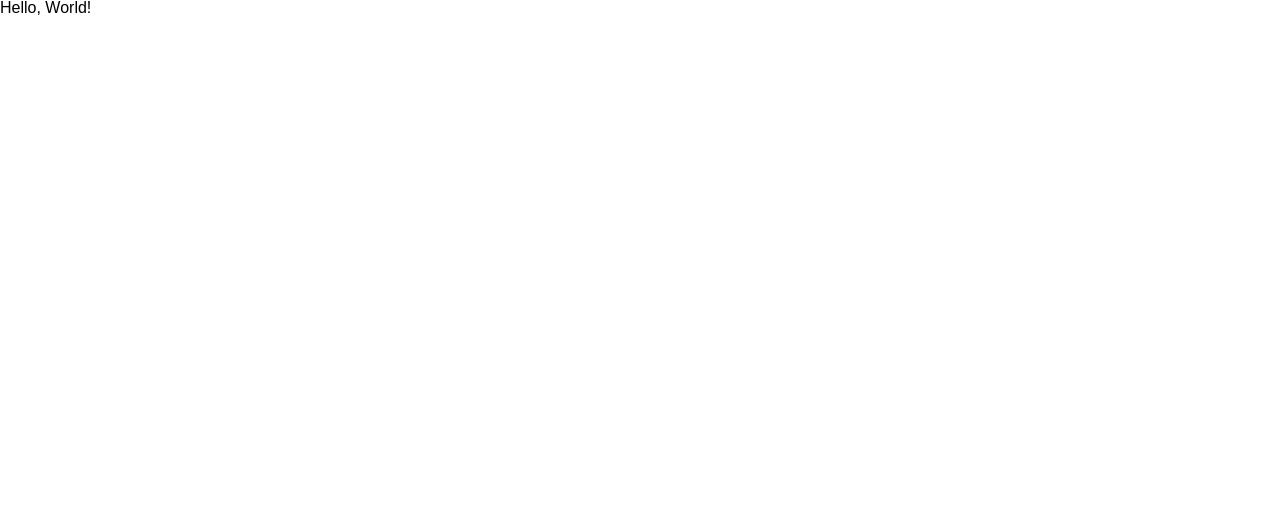
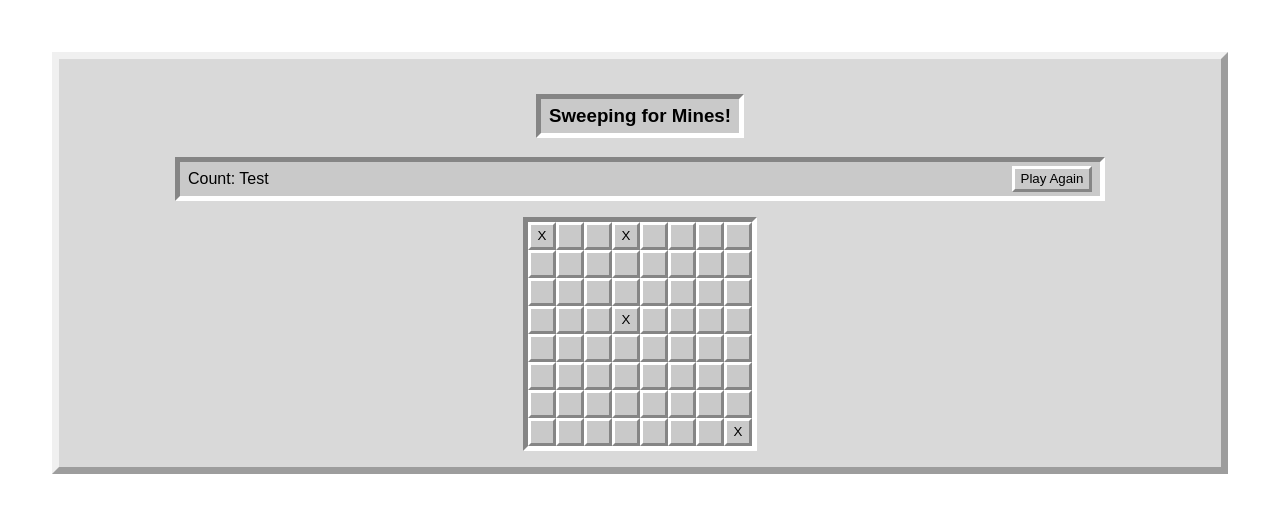
Before and after one commit to bradygrapentine/minesweeper, a React (Create React App) app: page / in a window 1280 px wide. Shown: the top 512 px of the page. Built offline with nearby package versions, Linux system fonts and the light colour scheme.

Commit message:
html and css done for MVP

```diff
--- a/public/index.html
+++ b/public/index.html
@@ -1,15 +1,18 @@
 <!DOCTYPE html>
 <html lang="en">
   <head>
-    <meta charset="utf-8">
-    <link rel="shortcut icon" href="%PUBLIC_URL%/favicon.ico">
-    <meta name="viewport" content="width=device-width, initial-scale=1, shrink-to-fit=no">
-    <meta name="theme-color" content="#000000">
+    <meta charset="utf-8" />
+    <link rel="shortcut icon" href="%PUBLIC_URL%/favicon.ico" />
+    <meta
+      name="viewport"
+      content="width=device-width, initial-scale=1, shrink-to-fit=no"
+    />
+    <meta name="theme-color" content="#000000" />
     <!--
       manifest.json provides metadata used when your web app is added to the
       homescreen on Android. See https://developers.google.com/web/fundamentals/web-app-manifest/
     -->
-    <link rel="manifest" href="%PUBLIC_URL%/manifest.json">
+    <link rel="manifest" href="%PUBLIC_URL%/manifest.json" />
     <!--
       Notice the use of %PUBLIC_URL% in the tags above.
       It will be replaced with the URL of the `public` folder during the build.
@@ -22,9 +25,7 @@
     <title>Minesweeper</title>
   </head>
   <body>
-    <noscript>
-      You need to enable JavaScript to run this app.
-    </noscript>
+    <noscript> You need to enable JavaScript to run this app. </noscript>
     <div id="root"></div>
     <!--
       This HTML file is a template.
--- a/src/App.jsx
+++ b/src/App.jsx
@@ -1,7 +1,48 @@
 import React, { Component } from 'react'
 
 export class App extends Component {
+  state = {
+    id: 1,
+    board: [
+      ['X', ' ', ' ', 'X', ' ', ' ', ' ', ' '],
+      [' ', ' ', ' ', ' ', ' ', ' ', ' ', ' '],
+      [' ', ' ', ' ', ' ', ' ', ' ', ' ', ' '],
+      [' ', ' ', ' ', ' X', ' ', ' ', ' ', ' '],
+      [' ', ' ', ' ', ' ', ' ', ' ', ' ', ' '],
+      [' ', ' ', ' ', ' ', ' ', ' ', ' ', ' '],
+      [' ', ' ', ' ', ' ', ' ', ' ', ' ', ' '],
+      [' ', ' ', ' ', ' ', ' ', ' ', ' ', 'X'],
+    ],
+    state: 'new',
+    mines: 10,
+  }
   render() {
-    return <div>Hello, World!</div>
+    return (
+      <>
+        <main>
+          <h3>Sweeping for Mines!</h3>
+          <ul>
+            <li>
+              <article>Count: Test</article>
+            </li>
+            <li>
+              <button>Play Again</button>
+            </li>
+          </ul>
+          <div className="boardUI">
+            {' '}
+            {this.state.board.map((row, rowIdx) => {
+              return (
+                <div className="row">
+                  {row.map((cell, columnIdx) => {
+                    return <button className="cell">{cell}</button>
+                  })}
+                </div>
+              )
+            })}
+          </div>
+        </main>
+      </>
+    )
   }
 }
--- a/src/index.scss
+++ b/src/index.scss
@@ -7,6 +7,97 @@ html {
 }
 
 body {
-  margin: 0;
+  padding: 2.75rem;
   min-height: 100%;
 }
+
+main {
+  display: flex;
+  width: auto;
+  flex-direction: column;
+  align-items: center;
+  padding: 1rem;
+  border: 7px solid;
+  border-right-color: rgb(133, 133, 133, 0.7);
+  border-bottom-color: rgb(133, 133, 133, 0.7);
+  border-left-color: rgb(250, 250, 250, 0.7);
+  border-top-color: rgb(250, 250, 250, 0.7);
+  background-color: rgb(201, 201, 201, 0.7);
+}
+
+h3 {
+  text-align: center;
+  border: 5px solid;
+  border-left-color: rgb(133, 133, 133);
+  border-top-color: rgb(133, 133, 133);
+  border-right-color: white;
+  border-bottom-color: white;
+  background-color: rgb(201, 201, 201);
+  padding: 0.5rem;
+}
+li {
+  list-style: none;
+  text-align: center;
+  height: auto;
+  display: flex;
+  flex-direction: column;
+  justify-content: center;
+  align-content: center;
+}
+
+ul {
+  display: flex;
+  justify-content: space-between;
+  padding: 0rem;
+  margin: 0rem 0rem 1rem 0rem;
+  width: 80%;
+  height: 1.125rem;
+  border: 5px solid;
+  border-left-color: rgb(133, 133, 133);
+  border-top-color: rgb(133, 133, 133);
+  border-right-color: white;
+  border-bottom-color: white;
+  background-color: rgb(201, 201, 201);
+  padding: 0.5rem;
+}
+button {
+  align-self: center;
+  width: 5rem;
+  height: 2rem;
+  border: 3.5px solid;
+  padding: 0.125rem;
+  border-right-color: rgb(133, 133, 133);
+  border-bottom-color: rgb(133, 133, 133);
+  border-left-color: white;
+  border-top-color: white;
+  background-color: rgb(201, 201, 201);
+  text-align: center;
+  line-height: 1rem;
+}
+
+.boardUI {
+  border: 5px solid;
+  border-left-color: rgb(133, 133, 133);
+  border-top-color: rgb(133, 133, 133);
+  border-right-color: white;
+  border-bottom-color: white;
+}
+
+.row {
+  display: flex;
+}
+
+.cell {
+  width: 1.75rem;
+  height: 1.75rem;
+  border: 3.5px solid;
+  margin: 0;
+  padding: 0;
+  border-right-color: rgb(133, 133, 133);
+  border-bottom-color: rgb(133, 133, 133);
+  border-left-color: white;
+  border-top-color: white;
+  background-color: rgb(201, 201, 201);
+  text-align: center;
+  line-height: 1rem;
+}
```
Also changed, not shown: 1 other file (tests, documents, lock files or other folders).
